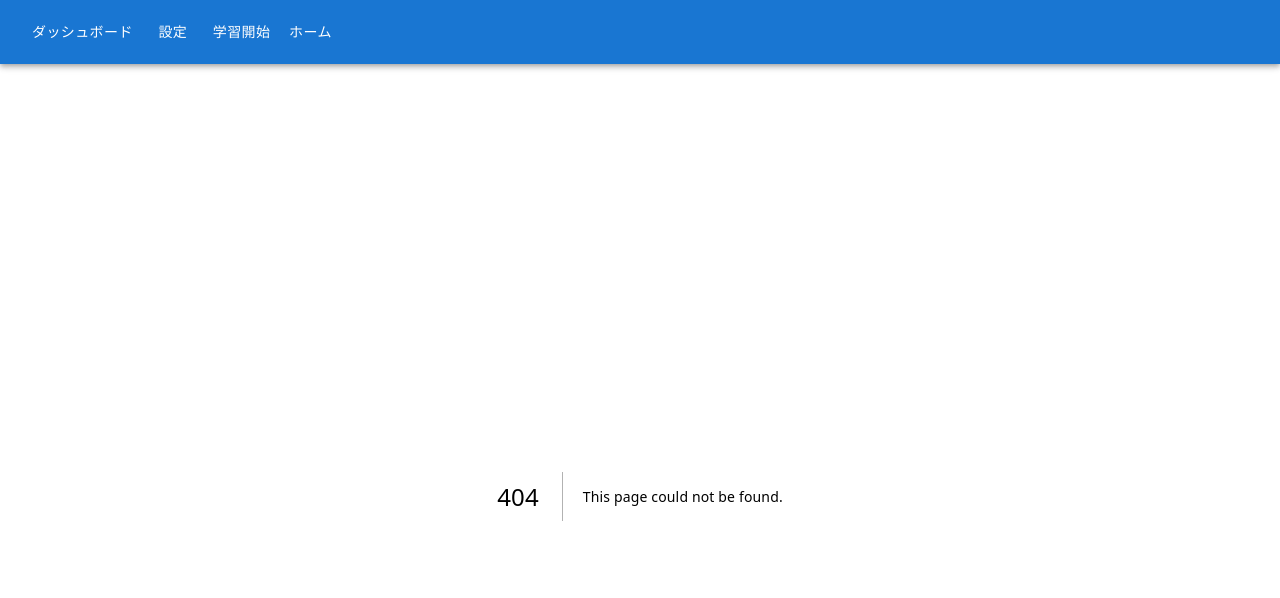
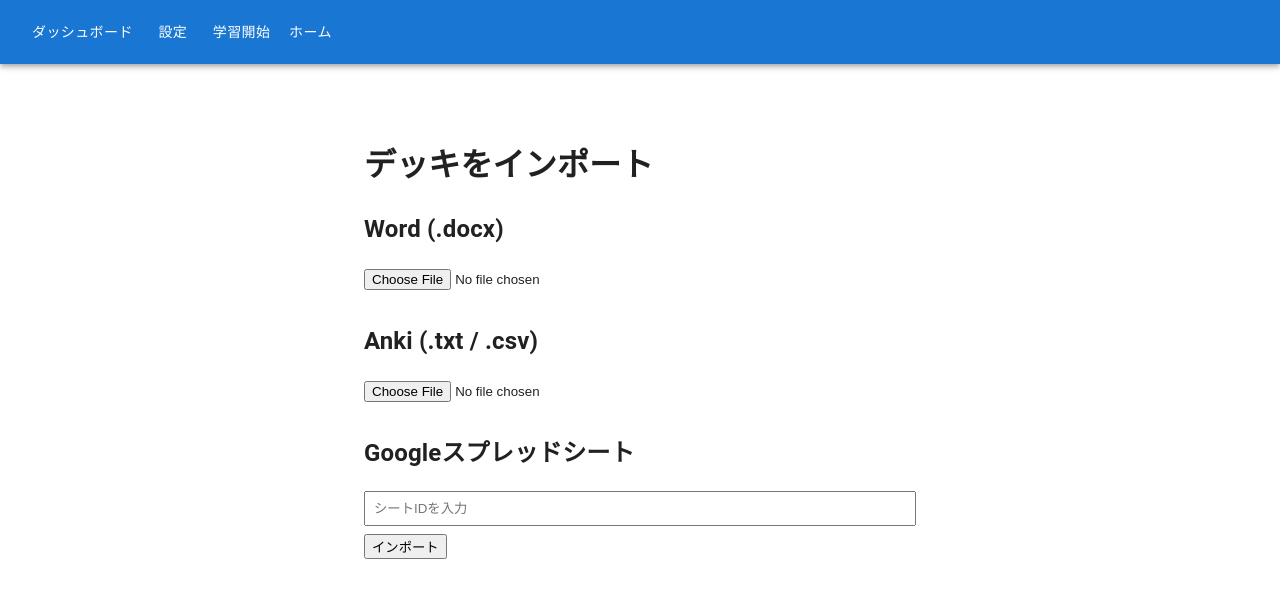
Before and after one commit to QWE-sava/chishintankyuu, a Next.js app: page /import in a window 1280 px wide. Before the commit this address had no page. Shown: the top 598 px of the page. Built offline with nearby package versions, Linux system fonts and the light colour scheme.

Commit message:
Add ImportPage component for deck imports
This component allows users to import decks from various file formats including Word (.docx), Anki (.txt, .csv), and Google Sheets by providing a sheet ID.

```diff
--- /dev/null
+++ b/src/pages/import.tsx
@@ -0,0 +1,92 @@
+import { useState } from "react";
+import { importWordDeck } from "@/utils/importWordDeck";
+import { importSheetDeck } from "@/utils/importSheetDeck";
+import { importAnkiDeck } from "@/utils/importAnkiDeck";
+import { useStore } from "@/store/store";
+
+export default function ImportPage() {
+  const { upsertDeck } = useStore();
+  const [sheetId, setSheetId] = useState("");
+  const [loading, setLoading] = useState(false);
+
+  const handleFile = async (file: File) => {
+    setLoading(true);
+    try {
+      let deck;
+
+      if (file.name.endsWith(".docx")) {
+        deck = await importWordDeck(file);
+      } else if (file.name.endsWith(".txt") || file.name.endsWith(".csv")) {
+        deck = await importAnkiDeck(file);
+      } else {
+        alert("対応していないファイル形式です");
+        return;
+      }
+
+      upsertDeck(deck);
+      alert("デッキをインポートしました！");
+    } catch (err) {
+      console.error(err);
+      alert("インポート中にエラーが発生しました");
+    } finally {
+      setLoading(false);
+    }
+  };
+
+  const handleSheet = async () => {
+    if (!sheetId) {
+      alert("シートIDを入力してください");
+      return;
+    }
+
+    setLoading(true);
+    try {
+      const deck = await importSheetDeck(sheetId);
+      upsertDeck(deck);
+      alert("Googleスプレッドシートからインポートしました！");
+    } catch (err) {
+      console.error(err);
+      alert("スプレッドシートの読み込みに失敗しました");
+    } finally {
+      setLoading(false);
+    }
+  };
+
+  return (
+    <div style={{ padding: "24px", maxWidth: "600px", margin: "0 auto" }}>
+      <h1>デッキをインポート</h1>
+
+      {loading && <p>読み込み中...</p>}
+
+      <section style={{ marginBottom: "32px" }}>
+        <h2>Word (.docx)</h2>
+        <input
+          type="file"
+          accept=".docx"
+          onChange={(e) => e.target.files && handleFile(e.target.files[0])}
+        />
+      </section>
+
+      <section style={{ marginBottom: "32px" }}>
+        <h2>Anki (.txt / .csv)</h2>
+        <input
+          type="file"
+          accept=".txt,.csv"
+          onChange={(e) => e.target.files && handleFile(e.target.files[0])}
+        />
+      </section>
+
+      <section style={{ marginBottom: "32px" }}>
+        <h2>Googleスプレッドシート</h2>
+        <input
+          type="text"
+          placeholder="シートIDを入力"
+          value={sheetId}
+          onChange={(e) => setSheetId(e.target.value)}
+          style={{ width: "100%", padding: "8px", marginBottom: "8px" }}
+        />
+        <button onClick={handleSheet}>インポート</button>
+      </section>
+    </div>
+  );
+}
```
